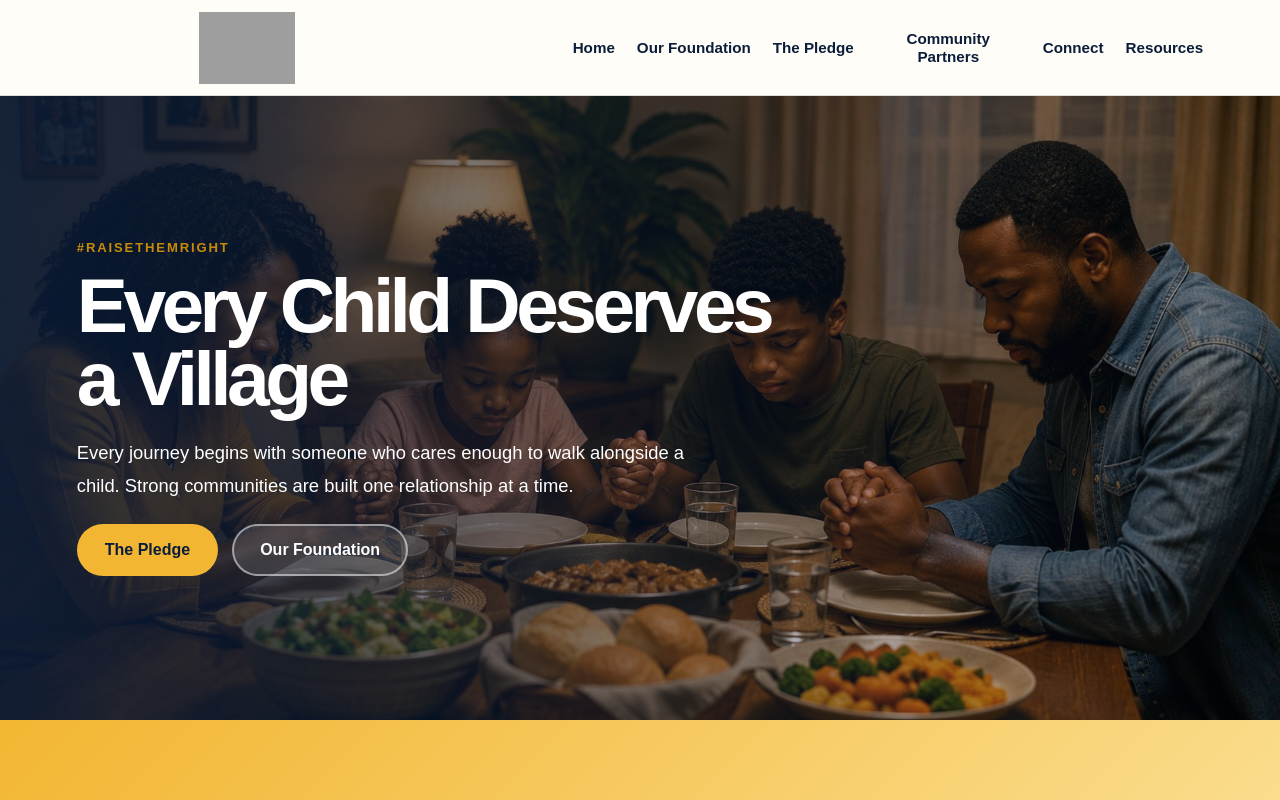
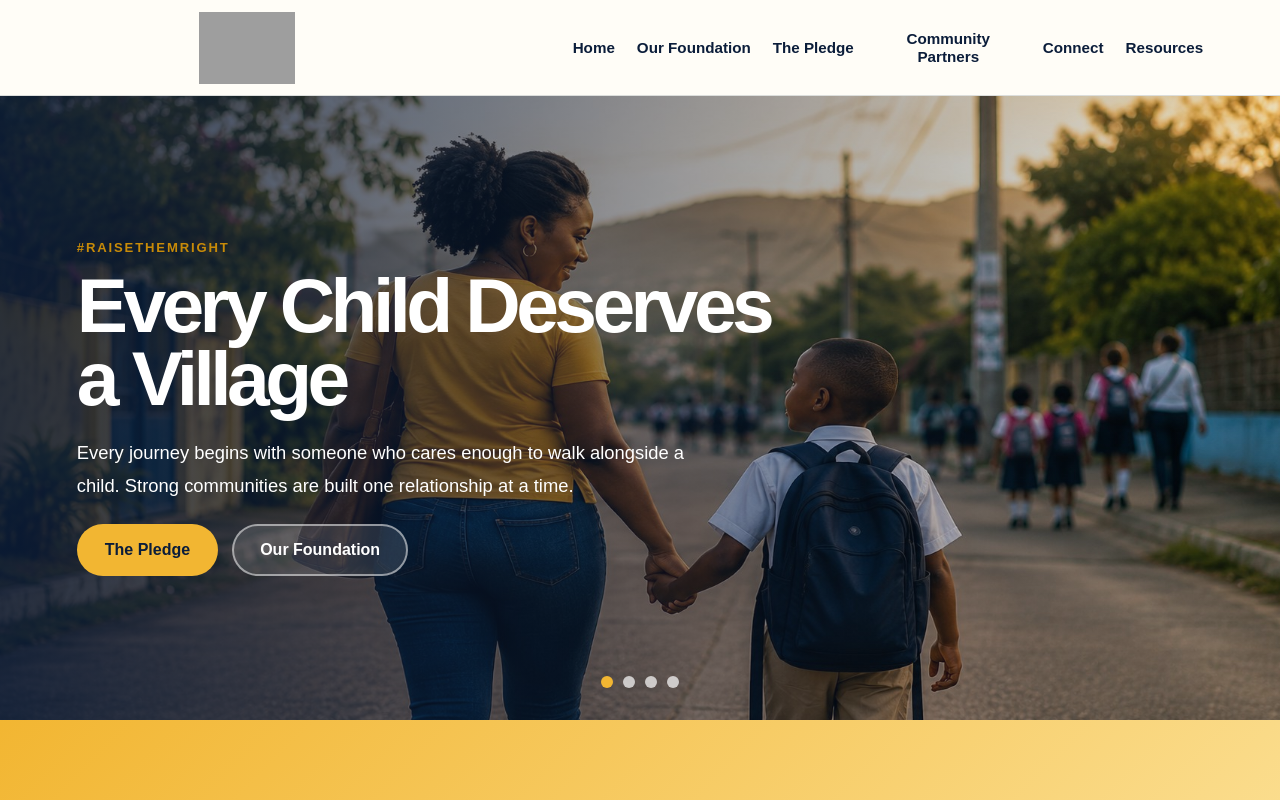
Before and after one commit to nathleegrant-lang/raise-them-right, a Next.js app: page / in a window 1280 px wide. Shown: the top 800 px of the page. Built offline with nearby package versions, Linux system fonts and the light colour scheme; grey boxes are pictures that could not be loaded.

Commit message:
Update globals.css

```diff
--- a/src/app/globals.css
+++ b/src/app/globals.css
@@ -152,6 +152,39 @@ img {
   margin-left: 6vw;
   color: #fff;
   padding: 50px 0;
+}
+.hero-slide-image {
+  opacity: 0;
+  transform: scale(1);
+  transition: opacity 1000ms ease, transform 7000ms ease;
+}
+
+.hero-slide-image.active {
+  opacity: 1;
+  transform: scale(1.04);
+}
+
+.hero-dots {
+  position: absolute;
+  z-index: 3;
+  left: 50%;
+  bottom: 32px;
+  transform: translateX(-50%);
+  display: flex;
+  gap: 10px;
+}
+
+.hero-dots button {
+  width: 12px;
+  height: 12px;
+  border: 0;
+  border-radius: 999px;
+  background: rgba(255, 255, 255, 0.7);
+  cursor: pointer;
+}
+
+.hero-dots button.active {
+  background: var(--gold);
 }
 
 .eyebrow {
```
